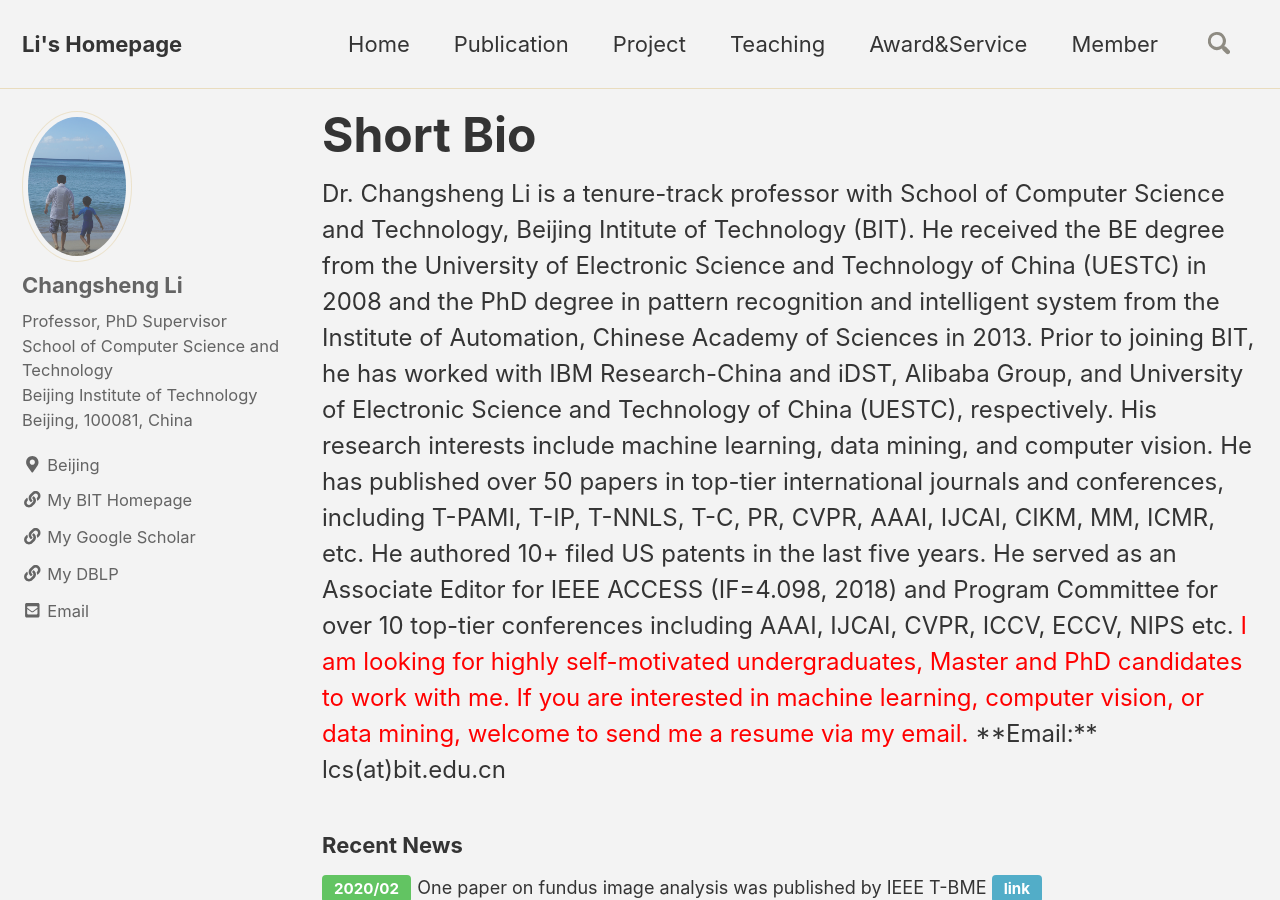
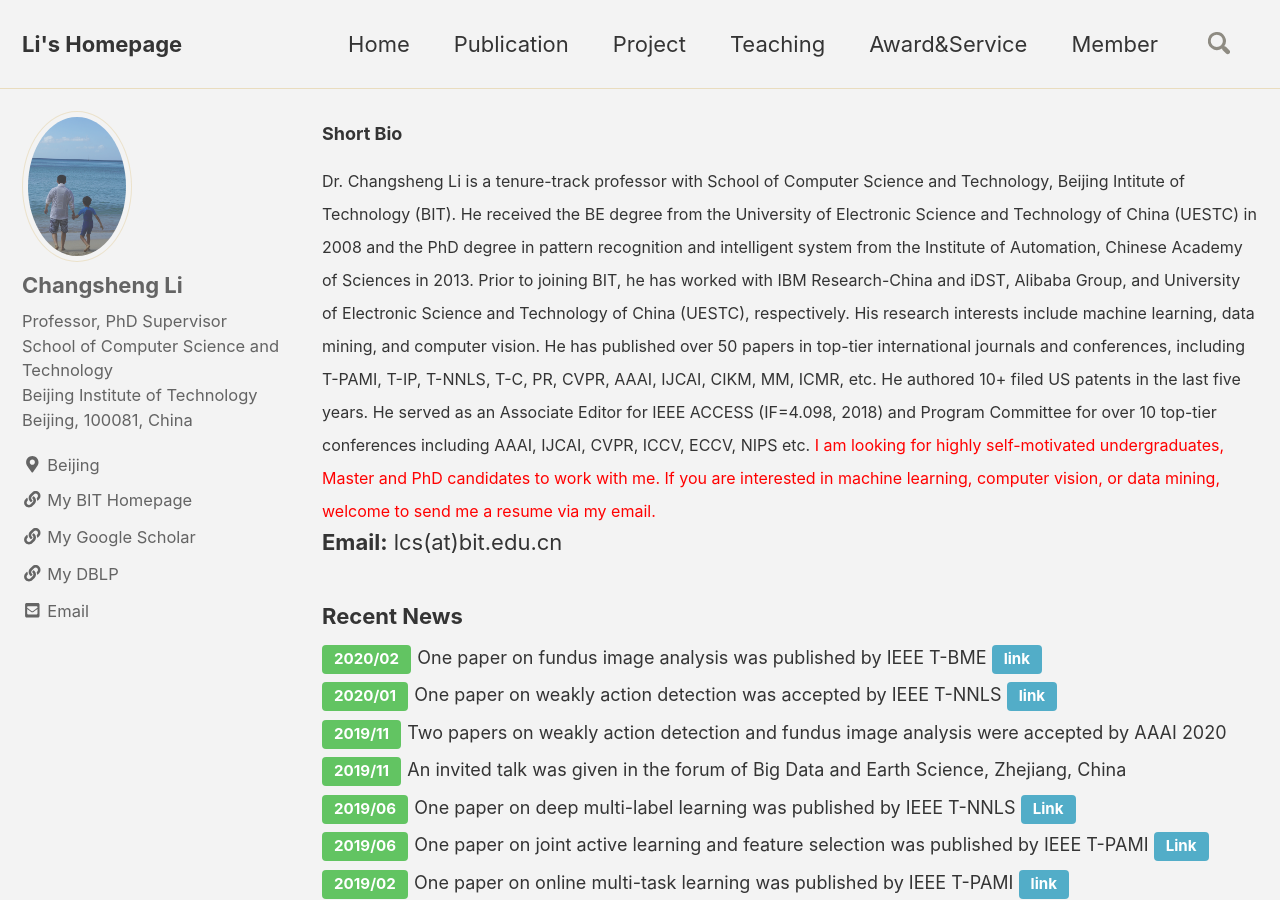
Before and after one commit to csli-bit/csli-bit.github.io, a Jekyll site: the page built from _pages/index.md, in a window 1280 px wide and 900 px high. Built offline with Jekyll 4.4.1, drawn with Linux system fonts in a browser that asks for light colours; nearby versions of some CDN libraries; comment, search, counter and statistics services are not loaded.

Commit message:
Update index.md

```diff
--- a/_pages/index.md
+++ b/_pages/index.md
@@ -1,21 +1,22 @@
 ---
 layout: home
-title: <font size="7"> Short Bio </font>
+title: <font size="4"> Short Bio </font>
 author_profile: true
 classes: wide
 permalink: /
 ---
-<font size="5">
+<font size="3">
 Dr. Changsheng Li is a tenure-track professor with School of Computer Science and Technology, Beijing Intitute of Technology (BIT). He received the BE degree from the University of Electronic Science and Technology of China (UESTC) in 2008 and the PhD degree  in pattern recognition and intelligent system from the Institute of Automation, Chinese Academy of Sciences in 2013. Prior to joining BIT, he has worked with IBM Research-China and iDST, Alibaba Group, and University of Electronic Science and Technology of China (UESTC), respectively. His research interests include machine learning, data mining, and computer vision. He has published over 50 papers in top-tier international journals and conferences, including T-PAMI, T-IP, T-NNLS, T-C, PR, CVPR, AAAI, IJCAI, CIKM, MM, ICMR, etc. He authored 10+ filed US patents in the last five years.
 He served as an Associate Editor for IEEE ACCESS (IF=4.098, 2018) and Program Committee for over 10 top-tier conferences including AAAI, IJCAI, CVPR, ICCV, ECCV, NIPS etc.
 
 
 <font color="red"> I am looking for highly self-motivated undergraduates, Master and PhD candidates to work with me.
 If you are interested in machine learning, computer vision, or data mining, welcome to send me a resume via my email.</font>
+ </font>
 
 **Email:** lcs(at)bit.edu.cn
 
- </font>
+
 ### Recent News
 [2020/02](#link){: .btn .btn--success .btn--small} <font size="4">
 One paper on fundus image analysis was published by IEEE T-BME </font> [link](https://ieeexplore.ieee.org/document/8698800){: .btn .btn--info .btn--small}<br>
```
